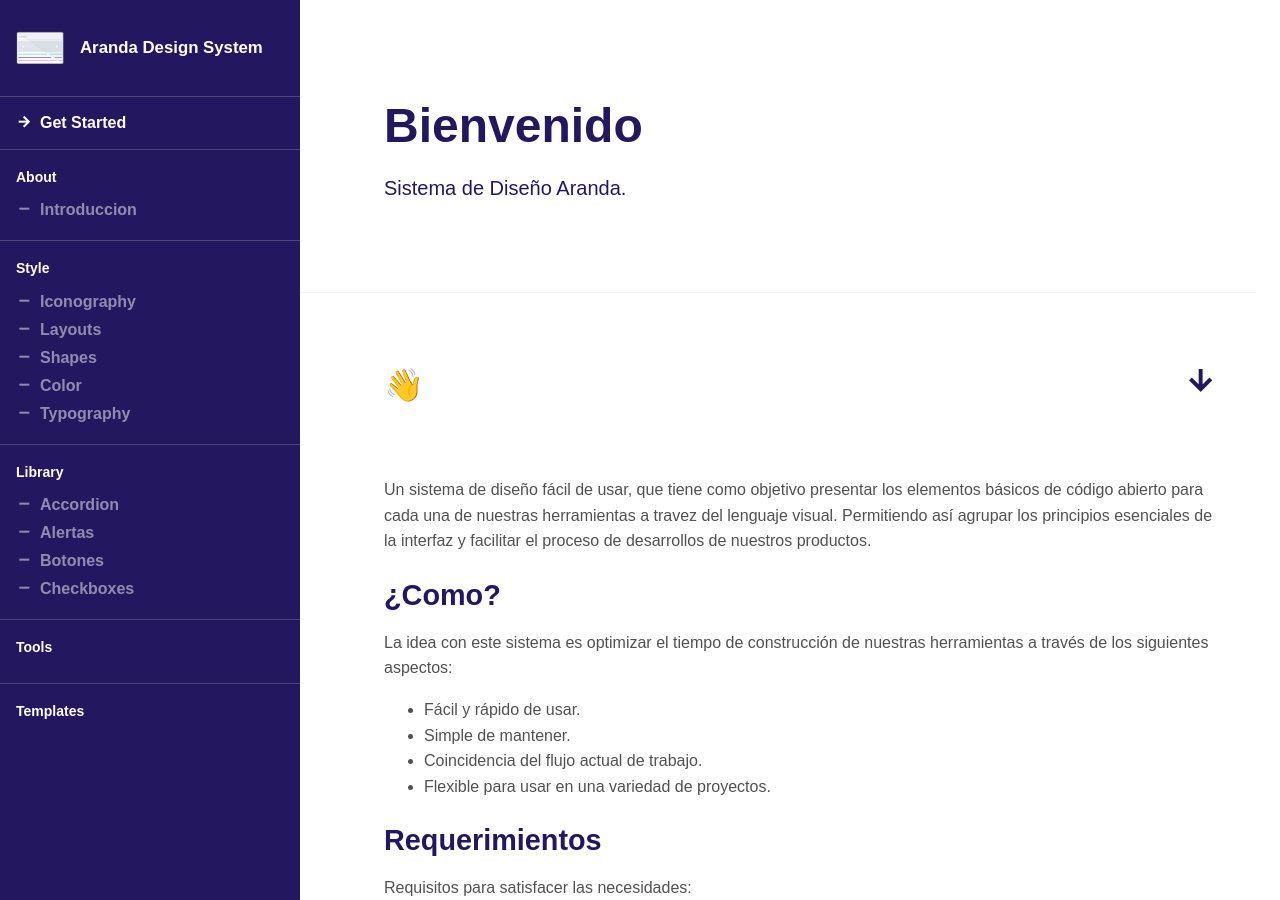
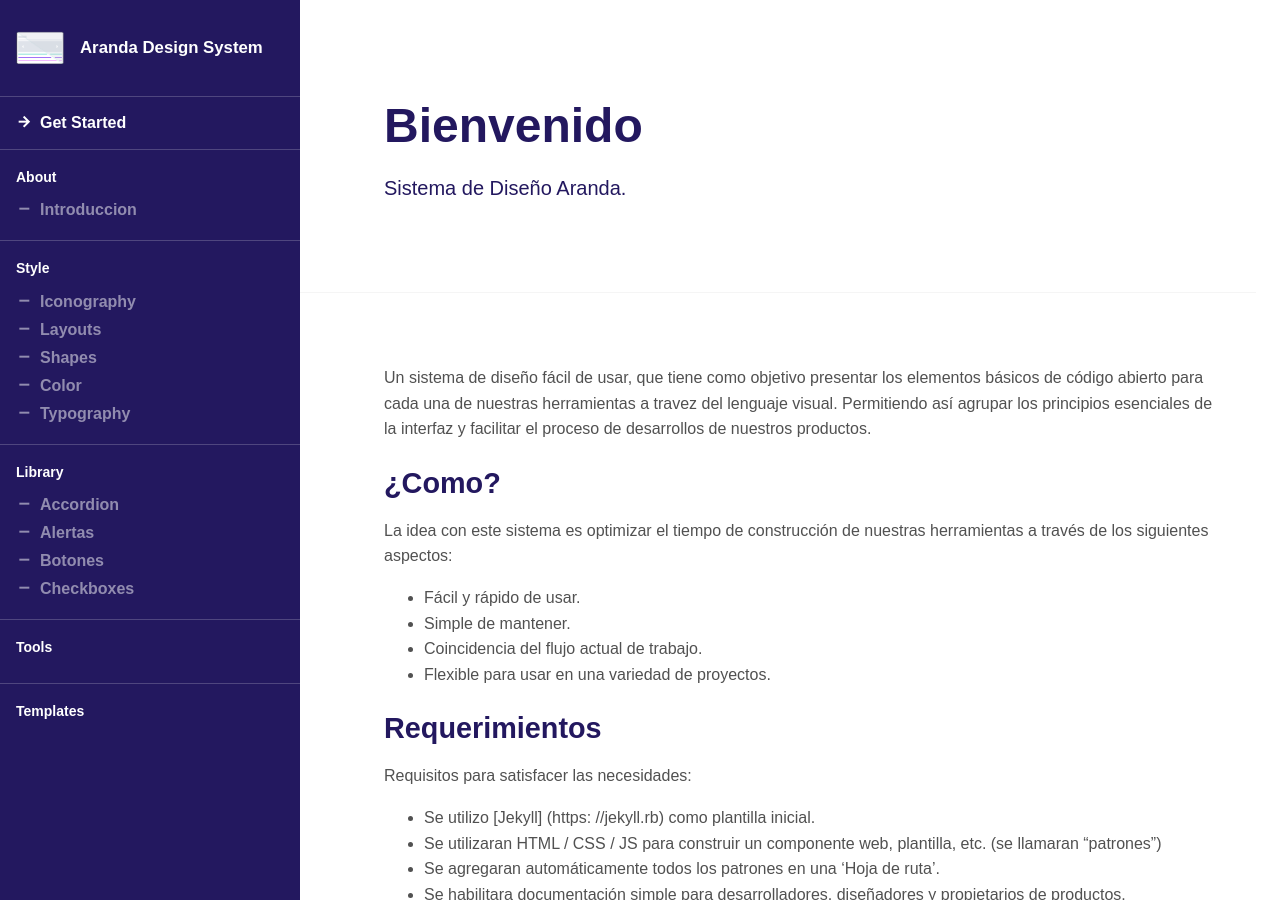
Before and after one commit to Nats85/guide-aranda, a Jekyll site: the page built from index.md, in a window 1280 px wide and 900 px high. Built offline with Jekyll 4.4.1, drawn with Linux system fonts in a browser that asks for light colours.

Commit message:
Update index.md

```diff
--- a/index.md
+++ b/index.md
@@ -4,8 +4,6 @@
 info: Sistema de Diseño Aranda.
 nav: false
 ---
-
-<h1>👋</h1>
 
 Un sistema de diseño fácil de usar, que tiene como objetivo presentar los elementos básicos de código abierto para cada una de nuestras herramientas a travez del lenguaje visual. Permitiendo así agrupar los principios esenciales de la interfaz y facilitar el proceso de desarrollos de nuestros productos.
 
```
